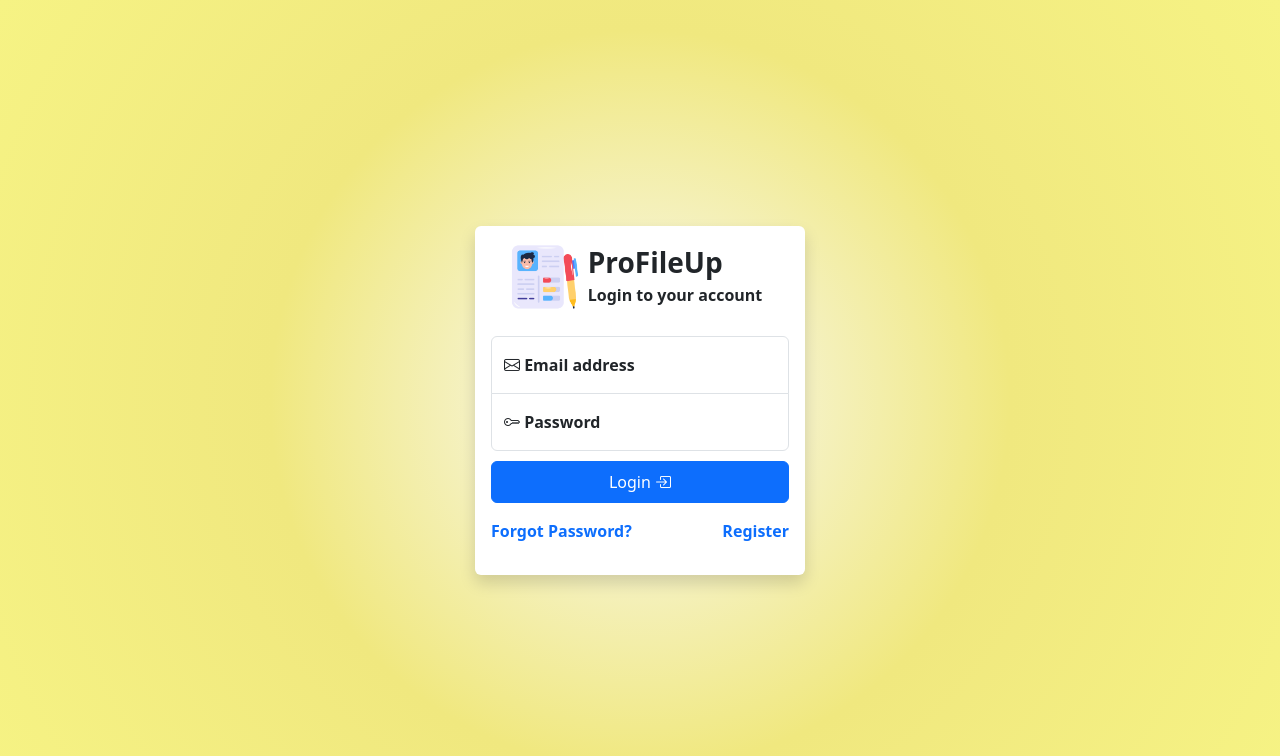
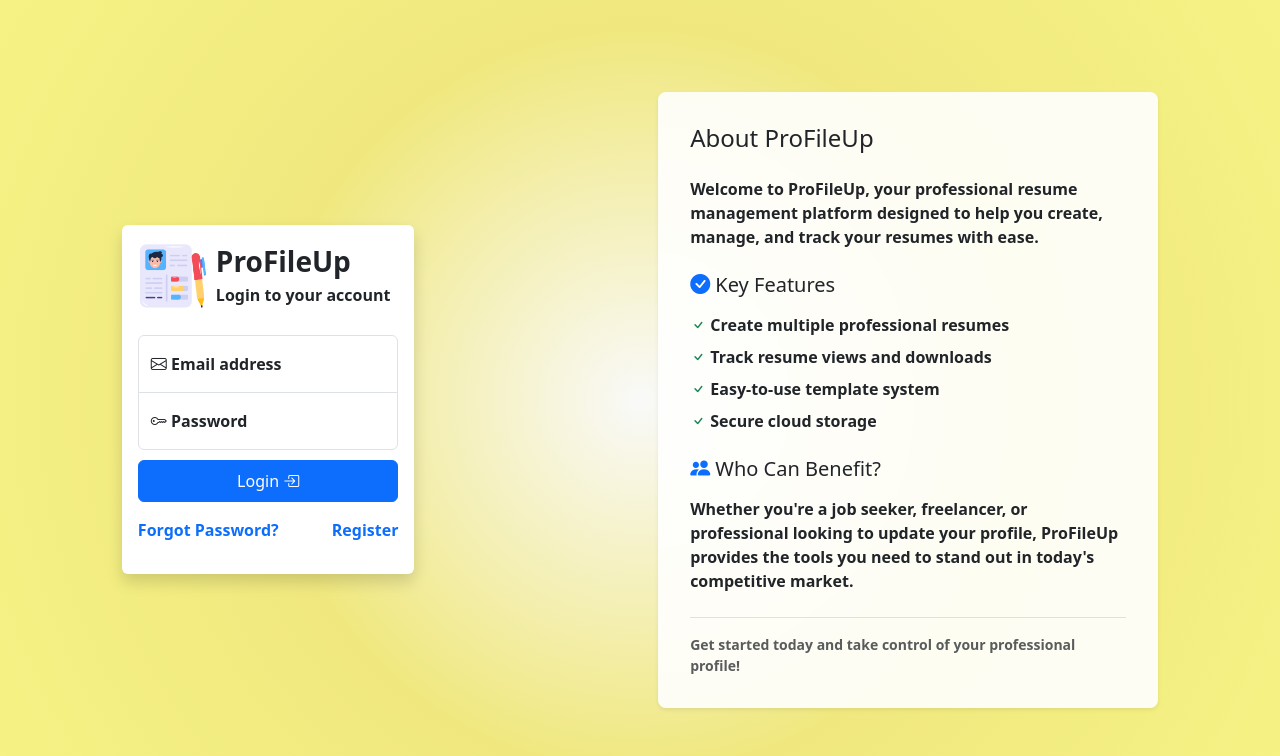
Before and after one commit to chandrakanthere/ProFileUp, a PHP site: page /resume-builder/ in a window 1280 px wide. Shown: the top 756 px of the page. Run offline with PHP 8.4, Linux system fonts and the light colour scheme.

Commit message:
Add files via upload

```diff
--- a/index.php
+++ b/index.php
@@ -61,11 +61,36 @@ if ($_SERVER['REQUEST_METHOD'] == 'POST') {
             border-top-left-radius: 0;
             border-top-right-radius: 0;
         }
+        .about-section {
+            max-width: 500px;
+            padding: 2rem;
+            background-color: rgba(255, 255, 255, 0.9);
+            border-radius: 0.5rem;
+            box-shadow: 0 0.125rem 0.25rem rgba(0, 0, 0, 0.075);
+        }
+        .container-custom {
+            display: flex;
+            justify-content: space-around;
+            align-items: center;
+            flex-wrap: wrap;
+            gap: 2rem;
+            padding: 1rem;
+            width: 100%;
+        }
+        @media (max-width: 992px) {
+            .container-custom {
+                flex-direction: column;
+            }
+            .form-signin, .about-section {
+                max-width: 100%;
+                width: 100%;
+            }
+        }
     </style>
 </head>
 <body class="d-flex align-items-center">
-    <div class="w-100">
-        <main class="form-signin w-100 m-auto bg-white shadow rounded">
+    <div class="container-custom">
+        <main class="form-signin bg-white shadow rounded">
             <form method="POST">
                 <div class="d-flex gap-2 justify-content-center">
                     <img class="mb-4" src="logo.png" alt="" height="70">
@@ -95,6 +120,26 @@ if ($_SERVER['REQUEST_METHOD'] == 'POST') {
                 </div>
             </form>
         </main>
+
+        <div class="about-section">
+            <h2 class="h4 mb-4">About ProFileUp</h2>
+            <p class="mb-3">Welcome to ProFileUp, your professional resume management platform designed to help you create, manage, and track your resumes with ease.</p>
+
+            <h3 class="h5 mt-4 mb-3"><i class="bi bi-check-circle-fill text-primary"></i> Key Features</h3>
+            <ul class="list-unstyled">
+                <li class="mb-2"><i class="bi bi-check text-success"></i> Create multiple professional resumes</li>
+                <li class="mb-2"><i class="bi bi-check text-success"></i> Track resume views and downloads</li>
+                <li class="mb-2"><i class="bi bi-check text-success"></i> Easy-to-use template system</li>
+                <li class="mb-2"><i class="bi bi-check text-success"></i> Secure cloud storage</li>
+            </ul>
+
+            <h3 class="h5 mt-4 mb-3"><i class="bi bi-people-fill text-primary"></i> Who Can Benefit?</h3>
+            <p>Whether you're a job seeker, freelancer, or professional looking to update your profile, ProFileUp provides the tools you need to stand out in today's competitive market.</p>
+
+            <div class="mt-4 pt-3 border-top">
+                <p class="small text-muted m-0">Get started today and take control of your professional profile!</p>
+            </div>
+        </div>
     </div>
     <script src="https://cdn.jsdelivr.net/npm/bootstrap@5.3.2/dist/js/bootstrap.bundle.min.js"></script>
 </body>
```
